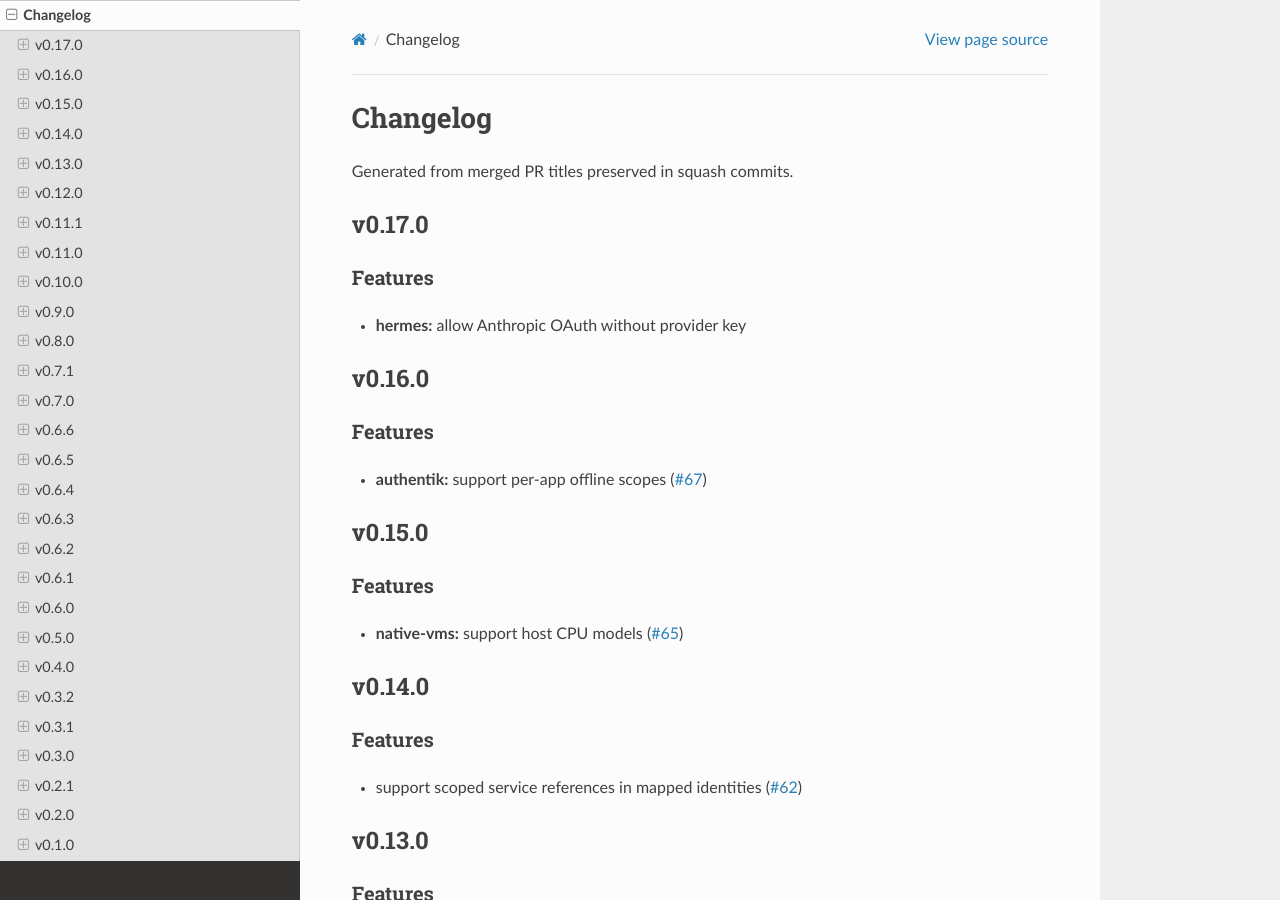
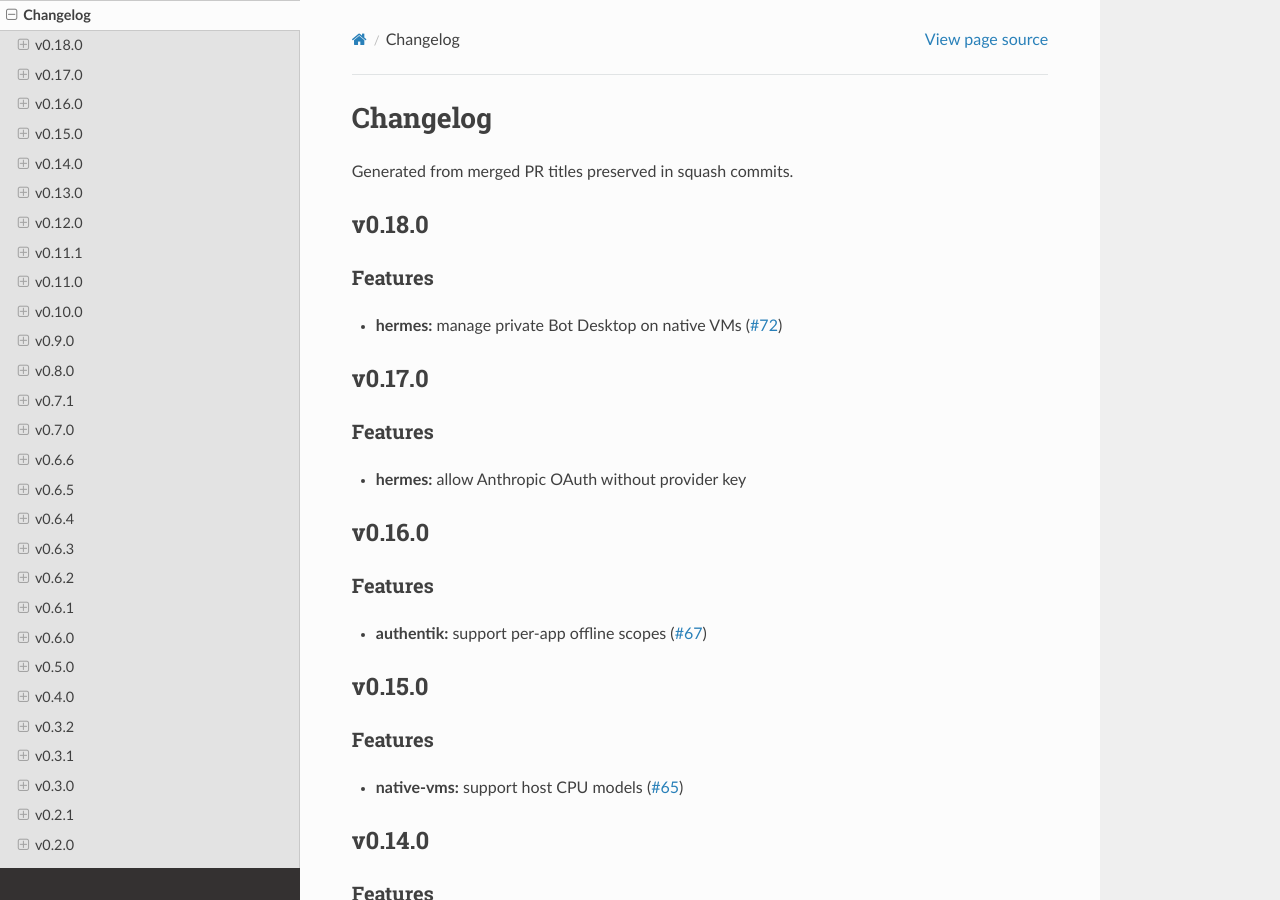
Before and after one commit to CafofoLabs/milkyway, a Sphinx documentation site: the page built from docs/CHANGELOG.md, in a window 1280 px wide and 900 px high. Built offline with Sphinx 7.4.7 and the Read the Docs theme 3.1.0, drawn with Linux system fonts in a browser that asks for light colours; the version number could not be read and is left out.

Commit message:
chore(release): v0.18.0 (#73)

```diff
--- a/docs/CHANGELOG.md
+++ b/docs/CHANGELOG.md
@@ -2,6 +2,10 @@
 
 Generated from merged PR titles preserved in squash commits.
 
+## v0.18.0
+
+### Features
+- **hermes:** manage private Bot Desktop on native VMs ([#72](https://github.com/CafofoLabs/milkyway/pull/72))
 ## v0.17.0
 
 ### Features
```
Also changed, not shown: 1 other file.
